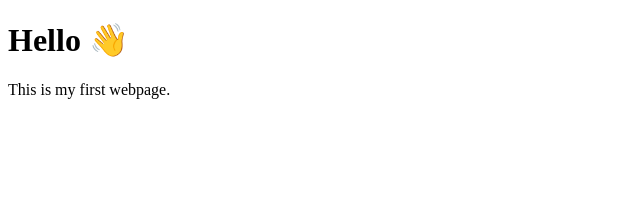
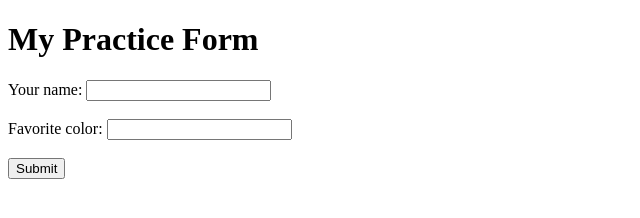
Before and after one commit to arnoldsaju6-bot/my-practice-page, a plain HTML site: page index.html in a window 1280 px wide. Shown: the whole page, without its empty margins (0-640 px from the left). Drawn offline with Linux system fonts and the light colour scheme.

Commit message:
Update index.html

```diff
--- a/index.html
+++ b/index.html
@@ -1,10 +1,35 @@
 <!DOCTYPE html>
 <html>
 <head>
-    <title>My Practice Page</title>
+    <title>My Practice Form</title>
 </head>
 <body>
-    <h1>Hello 👋</h1>
-    <p>This is my first webpage.</p>
+
+    <h1>My Practice Form</h1>
+
+    <label>Your name:</label>
+    <input type="text" id="name">
+
+    <br><br>
+
+    <label>Favorite color:</label>
+    <input type="text" id="color">
+
+    <br><br>
+
+    <button onclick="showInfo()">Submit</button>
+
+    <p id="result"></p>
+
+    <script>
+        function showInfo() {
+            let name = document.getElementById("name").value;
+            let color = document.getElementById("color").value;
+
+            document.getElementById("result").innerHTML =
+                "Hello " + name + "! Your favorite color is " + color + ".";
+        }
+    </script>
+
 </body>
 </html>
```
